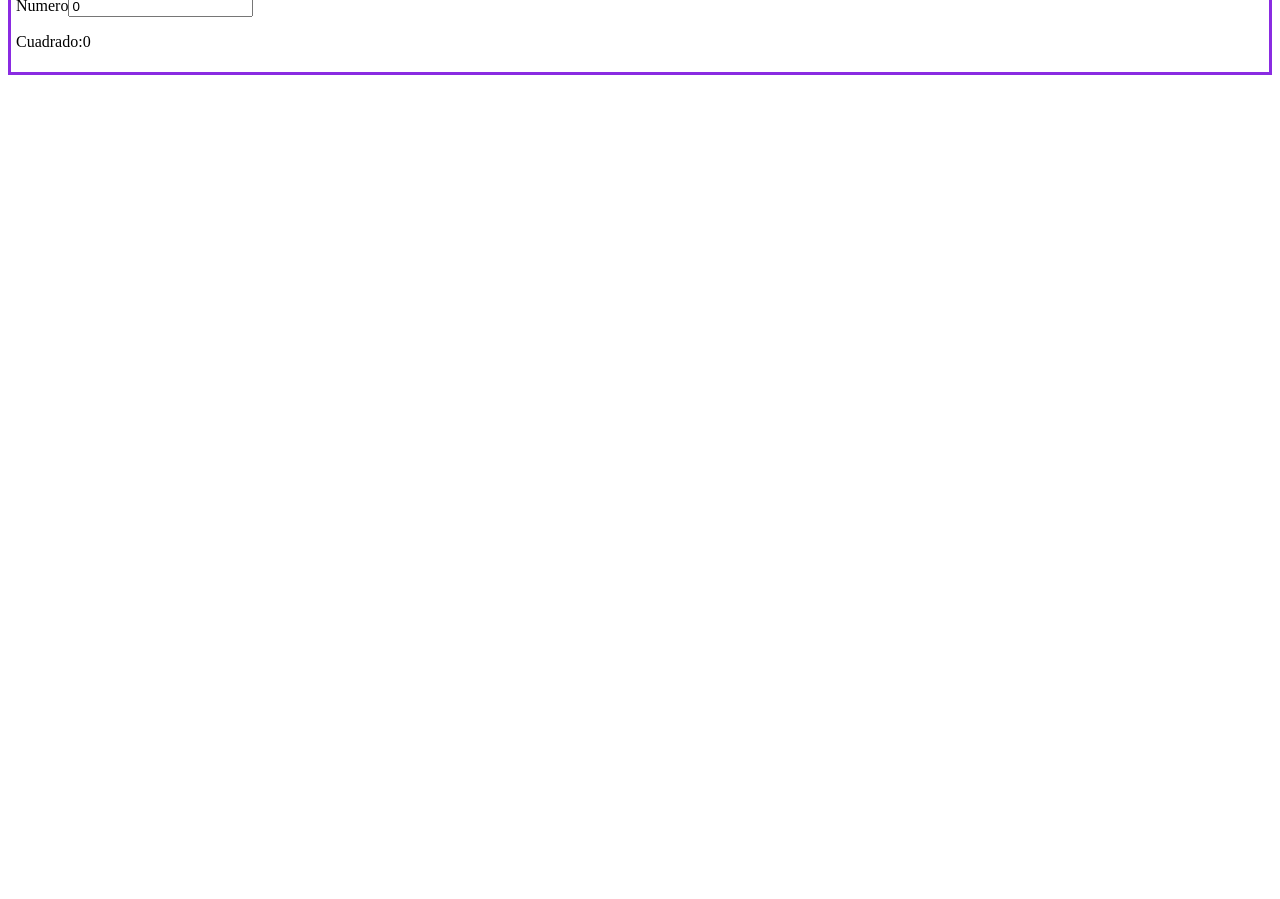
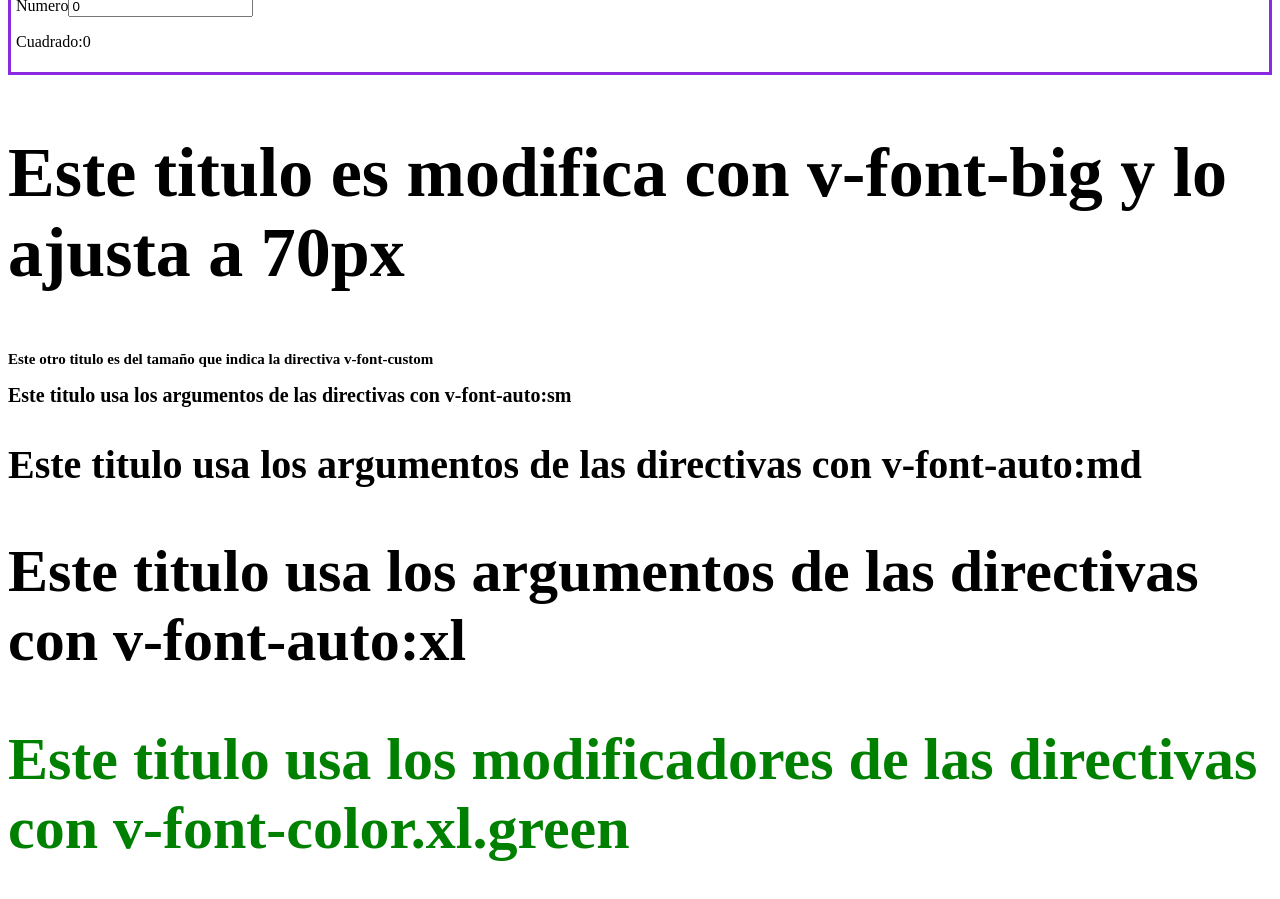
Before and after one commit to EstebanCortina/vue, a Vue app: page / in a window 1280 px wide. Shown: the part 1580-2479 px from the top of the page. Before the commit the page ends 1663 px from the top, so only its background shows below. Built offline with nearby package versions, Linux system fonts and the light colour scheme; no server answers.

Commit message:
Add(MakeDirectivesComponent): static, values, args & modifiers

```diff
--- a/src/App.vue
+++ b/src/App.vue
@@ -63,6 +63,11 @@
       </div>
     </div>
   </section>
+  <section>
+    <div>
+      <MakeDirectivesComponent />
+    </div>
+  </section>
 </template>
 
 <script lang="ts" setup>
@@ -76,6 +81,9 @@ import LifeCycle from "./components/LifeCycle.vue";
 import formComponent from "./components/formComponent.vue";
 import VerticalCom from './components/VerticalCom.vue';
 import ComputedComponent from "./components/ComputedComponent.vue";
+import MakeDirectivesComponent from "./components/MakeDirectivesComponent.vue";
+
+
 </script>
 
 <style scoped>
--- /dev/null
+++ b/src/components/MakeDirectivesComponent.vue
@@ -0,0 +1,11 @@
+<template>
+  <h1 v-font-big>Este titulo es modifica con v-font-big y lo ajusta a 70px</h1>
+  <h1 v-font-custom="'15px'">Este otro titulo es del tamaño que indica la directiva v-font-custom</h1>
+  <h1 v-font-auto:sm>Este titulo usa los argumentos de las directivas con v-font-auto:sm</h1>
+  <h1 v-font-auto:md>Este titulo usa los argumentos de las directivas con v-font-auto:md</h1>
+  <h1 v-font-auto:xl>Este titulo usa los argumentos de las directivas con v-font-auto:xl</h1>
+  <h1 v-font-color.xl.green>Este titulo usa los modificadores de las directivas con v-font-color.xl.green</h1>
+</template>
+<script lang="ts" setup>
+</script>
+<style scoped></style>
--- a/src/main.ts
+++ b/src/main.ts
@@ -1,4 +1,49 @@
 import { createApp } from 'vue'
 import App from './App.vue'
 
-createApp(App).mount('#app')
+const app = createApp(App)
+
+app.directive('font-big', {
+  beforeMount(elm, binding) {
+    elm.style.fontSize = "70px";
+  }
+})
+
+app.directive('font-custom', {
+  beforeMount(elm, binding) {
+    elm.style.fontSize = binding.value;
+  }
+})
+
+app.directive('font-auto', {
+  beforeMount(elm, binding) {
+    let size = 0;
+    switch (binding.arg) {
+      case 'sm':
+        size = 20;
+        break;
+      case 'md':
+        size = 40;
+        break;
+      case 'xl':
+        size = 60;
+        break;
+    }
+    elm.style.fontSize = size + 'px';
+  }
+})
+
+app.directive('font-color', {
+  beforeMount(elm, binding) {
+    let size = 10;
+    if (binding.modifiers.xl) {
+      size = 60;
+    }
+    elm.style.fontSize = size + 'px';
+    if (binding.modifiers.green) {
+      elm.style.color = 'green';
+    }
+  }
+})
+
+app.mount('#app')
```
